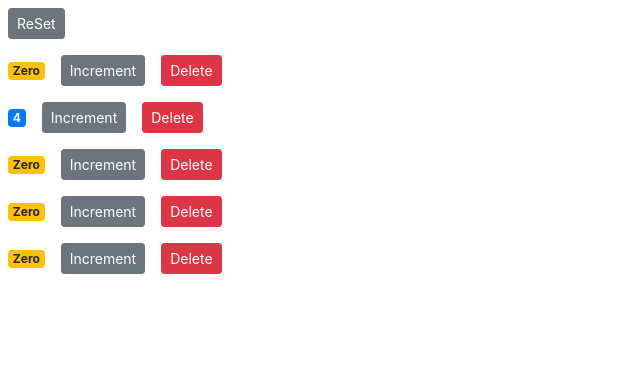
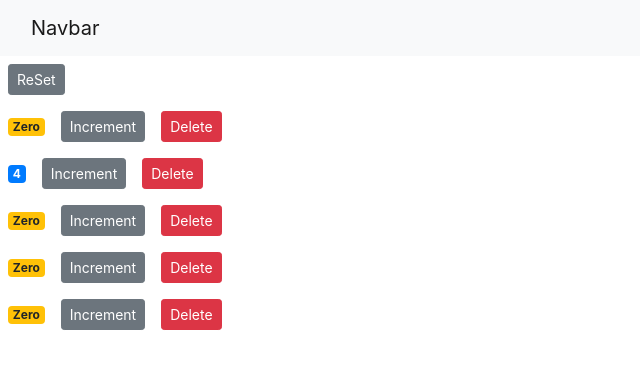
Before and after one commit to vch9391/PrivateReactRepository, a React (Create React App) app in the folder counter-app/: page / in a window 1280 px wide. Shown: the top 368 px of the page, without its empty margins (0-640 px from the left). Built offline with nearby package versions, Linux system fonts and the light colour scheme.

Commit message:
Multiple Components in Sync

```diff
--- a/counter-app/src/App.js
+++ b/counter-app/src/App.js
@@ -1,24 +1,17 @@
 import logo from './logo.svg';
 import './App.css';
+import NavBar from './components/navbar';
+import Counters from './components/counters';
+import React from 'react';
 
 function App() {
   return (
-    <div className="App">
-      <header className="App-header">
-        <img src={logo} className="App-logo" alt="logo" />
-        <p>
-          Edit <code>src/App.js</code> and save to reload.
-        </p>
-        <a
-          className="App-link"
-          href="https://reactjs.org"
-          target="_blank"
-          rel="noopener noreferrer"
-        >
-          Learn React
-        </a>
-      </header>
-    </div>
+    <React.Fragment>
+      <NavBar />
+      <main className="">
+        <Counters/>
+      </main>
+    </React.Fragment>
   );
 }
 
--- /dev/null
+++ b/counter-app/src/components/navbar.js
@@ -0,0 +1,15 @@
+import React, { Component } from 'react';
+
+class NavBar extends Component {
+    render() {
+        return (
+        <nav class="navbar navbar-light bg-light">
+            <div class="container-fluid">
+                <a class="navbar-brand" href="#">Navbar</a>
+            </div>
+        </nav>
+        );
+    }
+}
+
+export default NavBar;
--- a/counter-app/src/index.js
+++ b/counter-app/src/index.js
@@ -4,9 +4,13 @@
 import App from './App';
 import reportWebVitals from './reportWebVitals';
 import "bootstrap/dist/css/bootstrap.css";
-import Counteraa from "./components/counters";
 
-ReactDOM.render(<Counteraa/> ,document.getElementById('root'));
+ReactDOM.render(
+  <React.StrictMode>
+    <App />
+  </React.StrictMode>,
+  document.getElementById('root')
+);
 
 // If you want to start measuring performance in your app, pass a function
 // to log results (for example: reportWebVitals(console.log))
```
